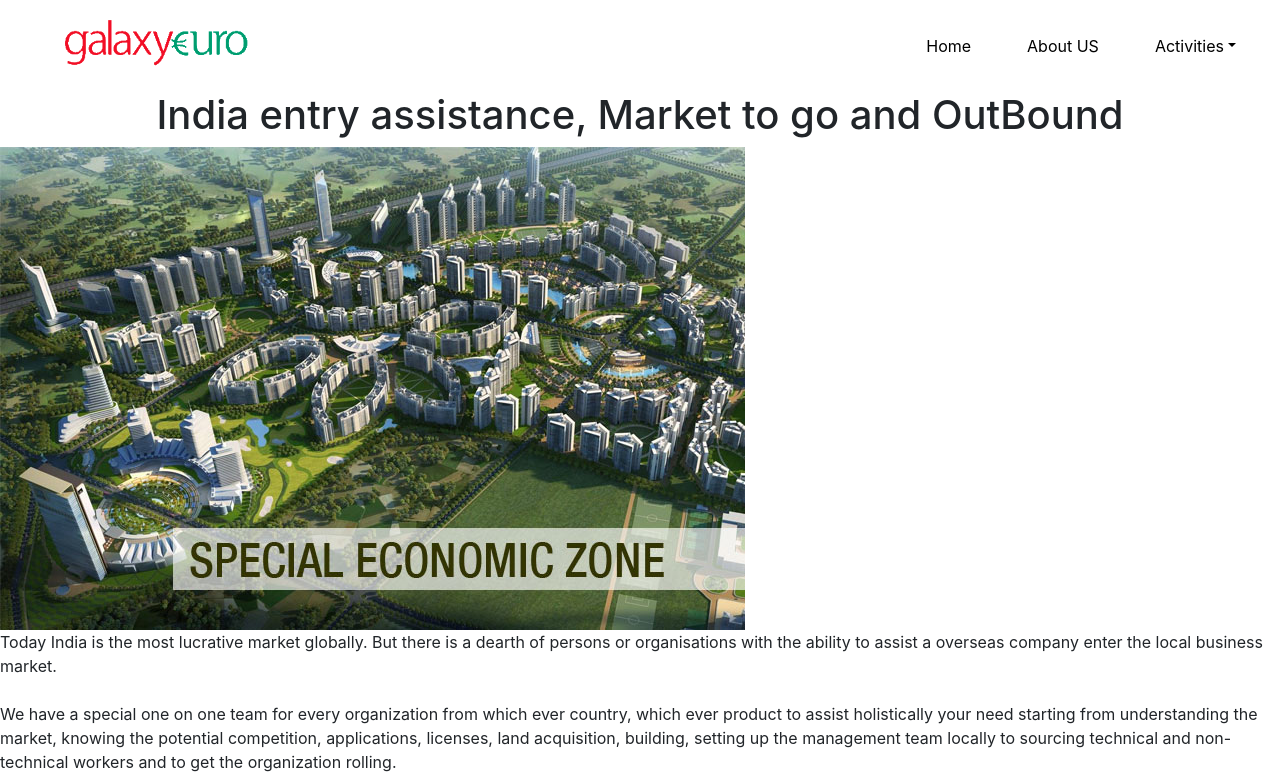
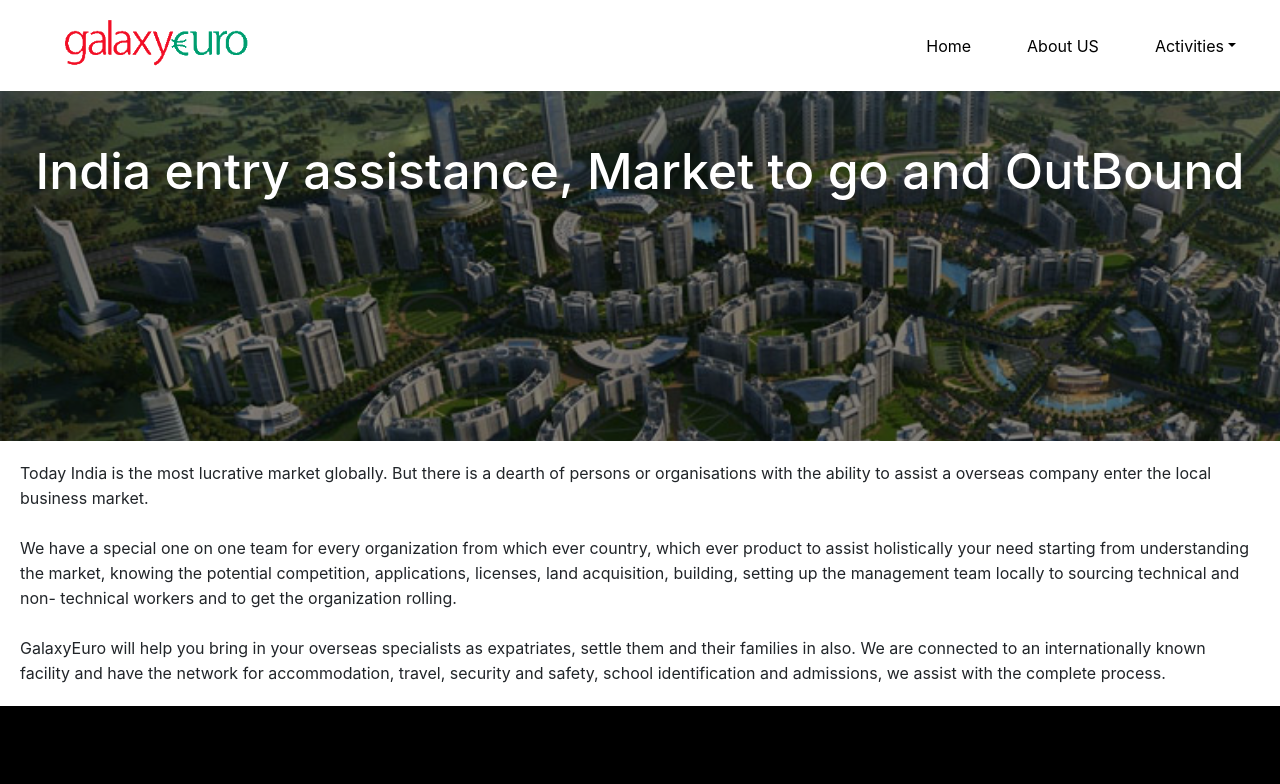
Before and after one commit to KarumuriVinodh/GalaxyEuro, an Angular app: page /#/antarastriya in a window 1280 px wide. Shown: the top 784 px of the page. Built offline with nearby package versions, Linux system fonts and the light colour scheme.

Commit message:
Update antarastriya.component.scss
code

```diff
--- a/src/app/components/antarastriya/antarastriya.component.scss
+++ b/src/app/components/antarastriya/antarastriya.component.scss
@@ -0,0 +1,71 @@
+.page-container{
+
+    height: 350px;
+    overflow: hidden;
+    position: relative;
+
+    .title{
+
+        margin-top: 50px;
+        font-size: 50px;
+        color:white;
+    }
+
+    .bg{
+        z-index: -1;
+        height: 450px;
+        width: 100%;
+        object-fit: cover;
+        margin-top: -75px;
+        object-position: top;
+        position: absolute;
+        left: 0;
+        top: 0;
+        filter: brightness(50%);
+    }
+  }
+
+  .page-content{
+    padding: 20px;
+    font-size: 16px;
+    line-height: 25px;
+    margin-bottom: 0px;
+  }
+
+  .map-container{
+
+     position: relative;
+     height: 400px;
+     cursor: pointer;
+     overflow: hidden;
+
+    .logo{
+        position: absolute;
+        top: 0;
+        left : 0;
+        width: 100%;
+    }
+  }
+  .address-container{
+    box-shadow: 0 10px 16px 0 rgba(0,0,0,0.2),0 6px 20px 0 rgba(0,0,0,0.19) !important;
+    border-radius: 5px;
+    background-color: white;
+
+    p{
+        padding : 20px;
+        line-height: 25px;;
+    }
+
+  }
+
+  .activities-container{
+
+    .activities p{
+        box-shadow: 0 0px 10px 0 rgba(0, 0, 0, 0.0), 0 10px 20px 0 rgba(0, 0, 0, 0.1) !important;
+        border-radius: 5px;
+        background-color: white;
+        text-align: center;
+        font-size: 20px;
+        padding: 20px;
+    }
+  }
```
